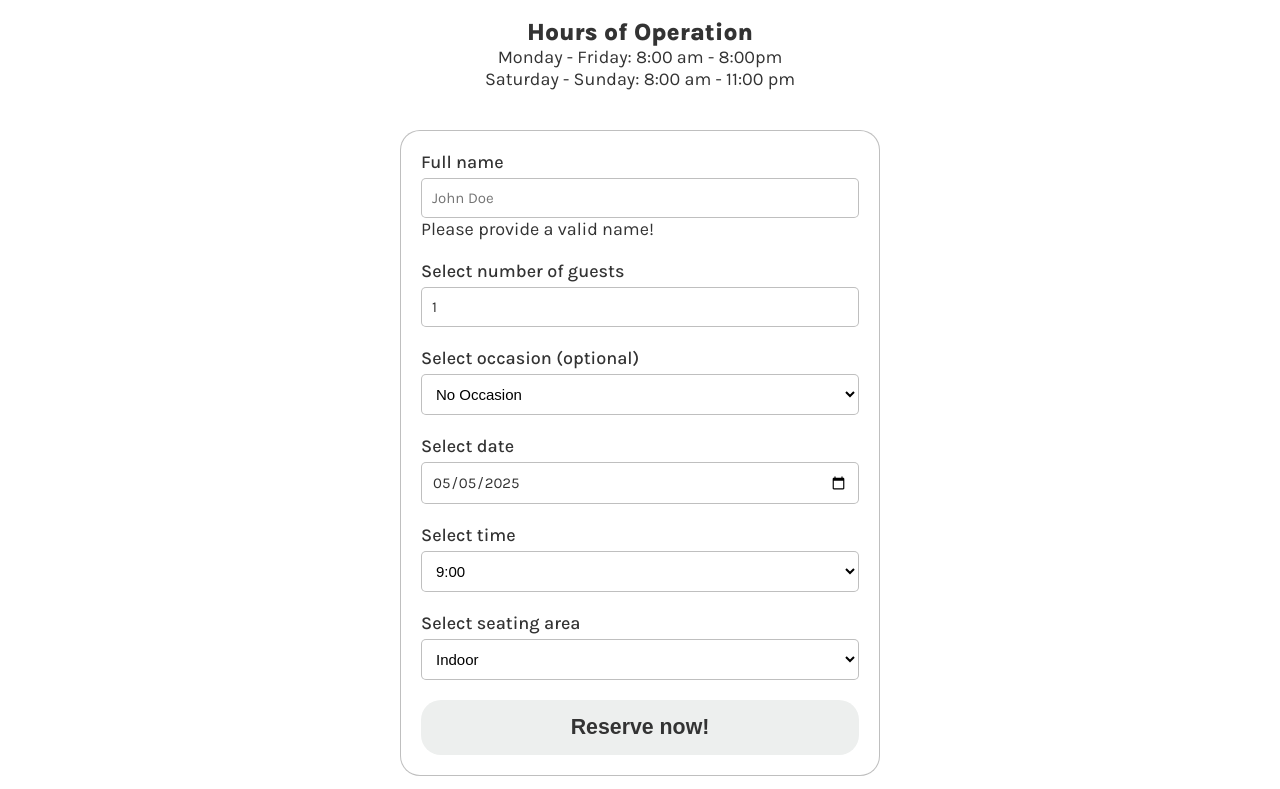
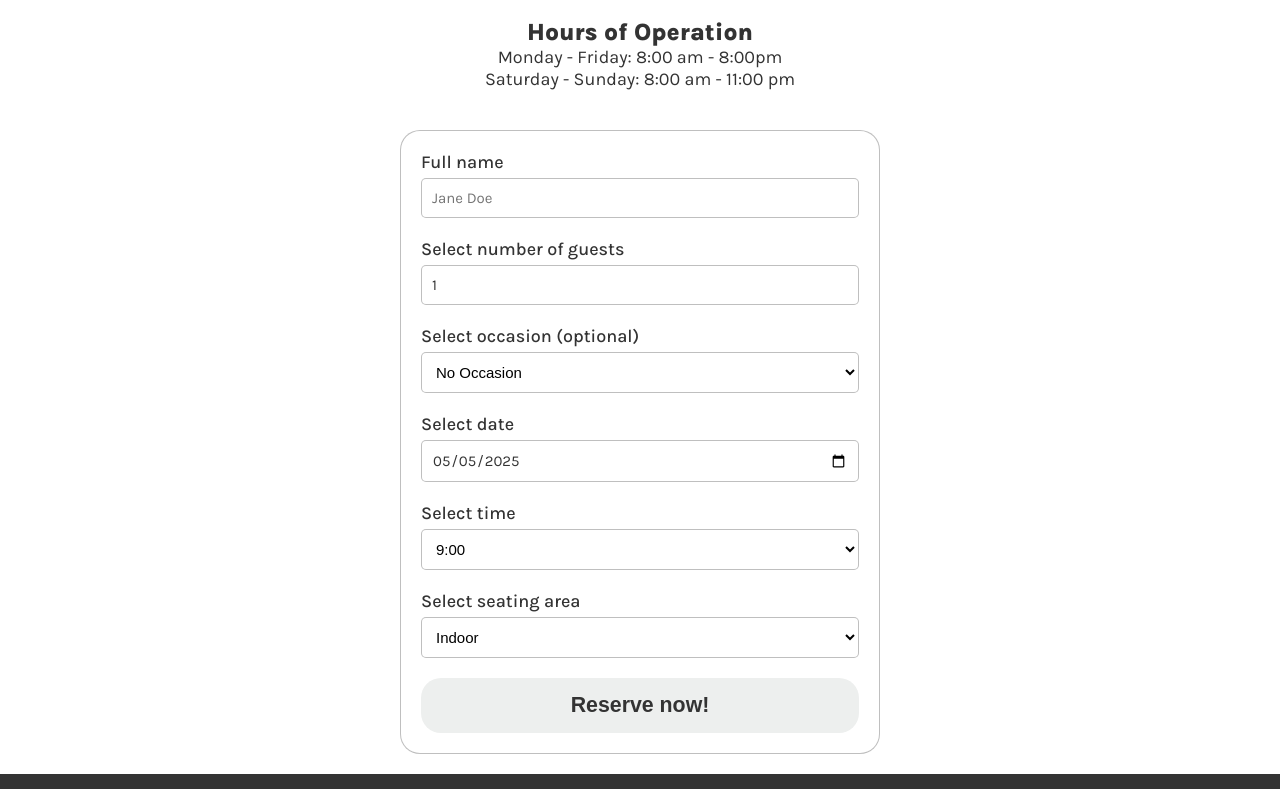
Before and after one commit to CarlvinKG/littlelemon-project, a React (Create React App) app: page /reservations in a window 1280 px wide. Shown: the part 451-1240 px from the top of the page. Built offline with nearby package versions, Linux system fonts and the light colour scheme; a web font is replaced by a local one.

Commit message:
first commit

```diff
--- a/src/components/layout/About.js
+++ b/src/components/layout/About.js
@@ -4,7 +4,7 @@ import Image1 from "../../assets/about.png";
 
 const About = () => {
     return (
-        <div className='about-container' id='about'>
+        <sectionv className='about-container' id='about'>
             <div className='about-left'>
                 <div className='image'>
                     <img src={ Image1 } alt='Chef' />
@@ -17,7 +17,7 @@ const About = () => {
                     Sed cras ornare arcu dui. Fames ac turpis egestas maecenas pharetra convallis
                     posuere morbi leo.</p>
             </div>
-        </div>
+        </sectionv>
     );
 };
 
--- a/src/components/layout/BookingForm.js
+++ b/src/components/layout/BookingForm.js
@@ -11,12 +11,20 @@ const BookingForm = ({ dispatchDateChange, availableTimes, occasions, seatingAre
     const defaultTime = availableTimes[0];
     const defaultSeating = seatingAreas[0];
 
-    const invalidGuestName = 'Please provide a valid name!';
+    const [invalidGuestName, setInvalidGuestName] = useState();
     const invalidGuestErrorMessage = 'Please enter a number between ' + minNumberGuests + 'and ' + maxNumberGuests + '!';
     const invalidOccasionErrorMessage = 'Please choose a valid occasion!';
     const invalidDateErrorMessage = 'Please choose a valid date!';
     const invalidTimeErrorMessage = 'Please choose a valid time!';
     const invalidSeatingErrorMessage = 'Please choose a valid seating area!';
+
+    const invalidNameMessage = () => {
+        if (fullGuestName.length < 3 || fullGuestName !== '') {
+            setInvalidGuestName('Name must be at least 3 characters long!');
+        } else {
+            setInvalidGuestName('')
+        }
+    }
 
     const [fullGuestName, setFullGuestName] = useState(guestName);
     const [numberOfGuests, setNumberOfGuests] = useState(minNumberGuests);
@@ -25,7 +33,7 @@ const BookingForm = ({ dispatchDateChange, availableTimes, occasions, seatingAre
     const [time, setTime] = useState(defaultTime);
     const [seating, setSeating] = useState(defaultSeating);
 
-    const isGuestNameValid = () => fullGuestName !== '';
+    const isGuestNameValid = () => fullGuestName !== '' && fullGuestName.length >= 3;
     const isGuestsValid = () => numberOfGuests !== '';
     const isOccasionValid = () => occasion !== '';
     const isDateValid = () => date !== '';
@@ -46,7 +54,7 @@ const BookingForm = ({ dispatchDateChange, availableTimes, occasions, seatingAre
     }
 
   return (
-    <div className='container'>
+    <section className='container'>
     <form onSubmit={ handleFormSubmit }>
     <fieldset>
         <FormField
@@ -58,7 +66,8 @@ const BookingForm = ({ dispatchDateChange, availableTimes, occasions, seatingAre
             <input
                 type='text'
                 name='name'
-                placeholder='John Doe'
+                placeholder='Jane Doe'
+                onBlur={invalidNameMessage}
                 onChange={ (e) => setFullGuestName(e.target.value) }
                 required={ true } />
         </FormField>
@@ -143,13 +152,13 @@ const BookingForm = ({ dispatchDateChange, availableTimes, occasions, seatingAre
             </select>
         </FormField>
         <div className='btn-container'>
-            <button className="btn" type="submit" disabled={!allGreen()}>
+            <button className="btn" type="submit" disabled={!allGreen()} aria-label="On Click">
                 Reserve now!
             </button>
         </div>
         </fieldset>
     </form>
-    </div>
+    </section>
   );
 };
 
--- a/src/components/layout/HeroSection.js
+++ b/src/components/layout/HeroSection.js
@@ -5,7 +5,7 @@ import HeroText from "./HeroText";
 
 const HeroSection = ({hero, Text}) => {
     return (
-        <div className='hs-background'>
+        <section className='hs-background'>
             <div className='hs-container'>
                 <div className='hs-left'>
                     <h1>Little Lemon</h1>
@@ -18,7 +18,7 @@ const HeroSection = ({hero, Text}) => {
                     </div>
                 </div>
             </div>
-        </div>
+        </section>
     );
 };
 
```
Also changed, not shown: 1 other file (tests, documents, lock files or other folders).
